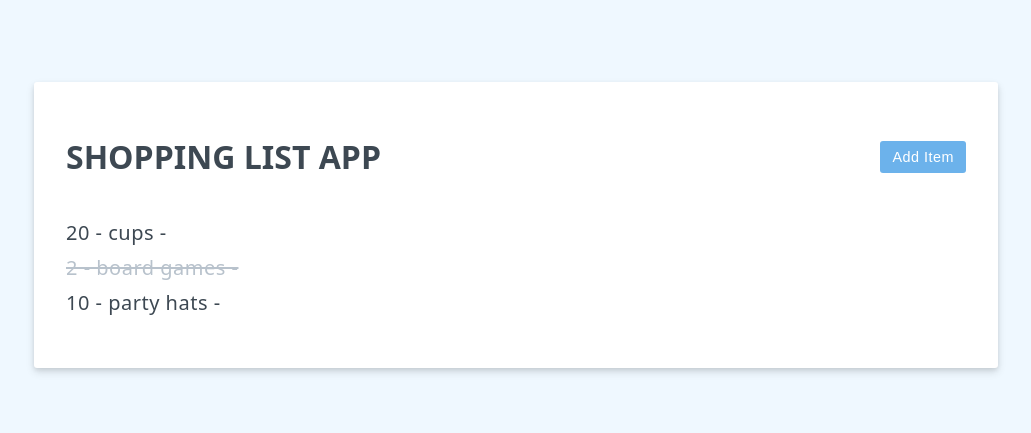
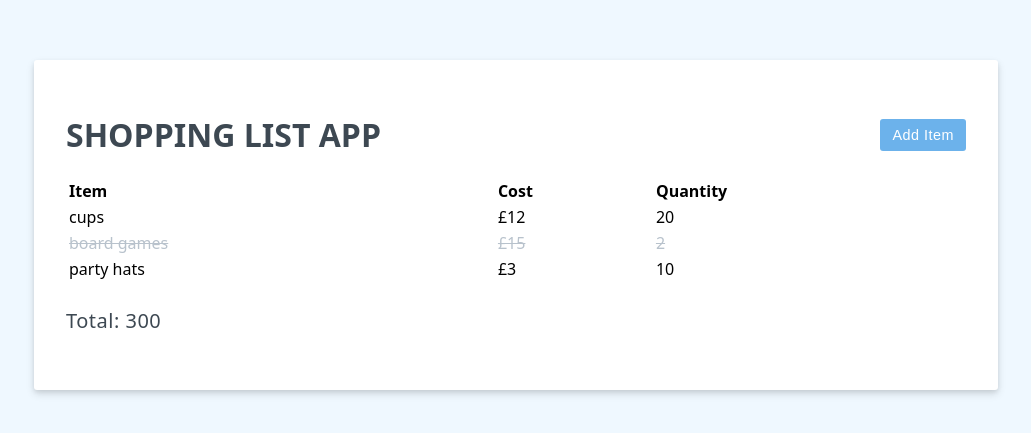
Before and after one commit to backslashbaker/vue-shopping-list, a plain HTML site: page index.html in a window 1280 px wide. Shown: the part 175-608 px from the top of the page, without its empty margins (124-1155 px from the left). Drawn offline with nearby package versions, Linux system fonts and the light colour scheme.

Commit message:
calculate total and table styling

```diff
--- a/index.html
+++ b/index.html
@@ -42,12 +42,24 @@
                 </p>
                 <button class='btn btn-primary' :disabled="newItem.length === 0" @click="saveItem">Save Item </button>
             </div>
-                <ul>
-                    <li v-for="item in reversedItems" :key="item.id" :class="{strikeout: item.purchased}" @click="toggledPurchased(item)">
-                            {{item.quantity}} - {{ item.label }} - {{item.cost}}
-                    </li>
-                </ul>
+                <div>
+                    <table class="table">
+                        <tr >
+                            <th>Item</th>
+                            <th>Cost</th>
+                            <th>Quantity</th>
+                        </tr>
+                        <tr v-for="item in reversedItems" :key="item.id" :class="{strikeout: item.purchased}" @click="toggledPurchased(item)">
+                            <td>{{ item.label }}</td>
+                            <td>£{{item.cost}}</td>
+                            <td>{{item.quantity}} </td>
+                        </tr>
+                    </table>
+                        <!-- {{ item.label }}  £{{item.cost}}  {{item.quantity}}  -->
+                </div>
+
                 <p v-if='items.length === 0'>Nice job! You've bought all your items.</p>
+                <p>Total: {{ calculateTotal }}</p>
         </div>
 
         <script src="https://unpkg.com/vue"></script>
@@ -63,27 +75,28 @@
                         cost: '',
                         purchased: false,
                     },
+                    total: 0,
                     cost: 0,
                     items: [
                         {
                             id: 0,
                             label: 'party hats',
                             quantity: 10,
-                            cost: null,
+                            cost: 3,
                             purchased: false,
                         },
                         {
                             id: 1,
                             label: 'board games',
                             quantity: 2,
-                            cost: null,
+                            cost: 15,
                             purchased: true,
                         },
                         {
                             id: 2,
                             label:'cups',
                             quantity: 20,
-                            cost: null,
+                            cost: 12,
                             purchased: false,
                         }
                     ]
@@ -94,6 +107,12 @@
                     },
                     reversedItems() {
                         return this.items.slice(0).reverse();
+                    },
+                    calculateTotal() {
+                        for( let i = 0; i < this.items.length; i++ ){
+                            this.total = this.total + (this.items[i].cost * this.items[i].quantity);
+                        }
+                        return this.total;
                     }
                 },
                 methods: {
--- a/main.css
+++ b/main.css
@@ -1,4 +1,7 @@
-
+    .table {
+        width: 100%;
+        text-align: left;
+    }
 body {
     background: #EFF8FF;
     height: 100vh;
```
